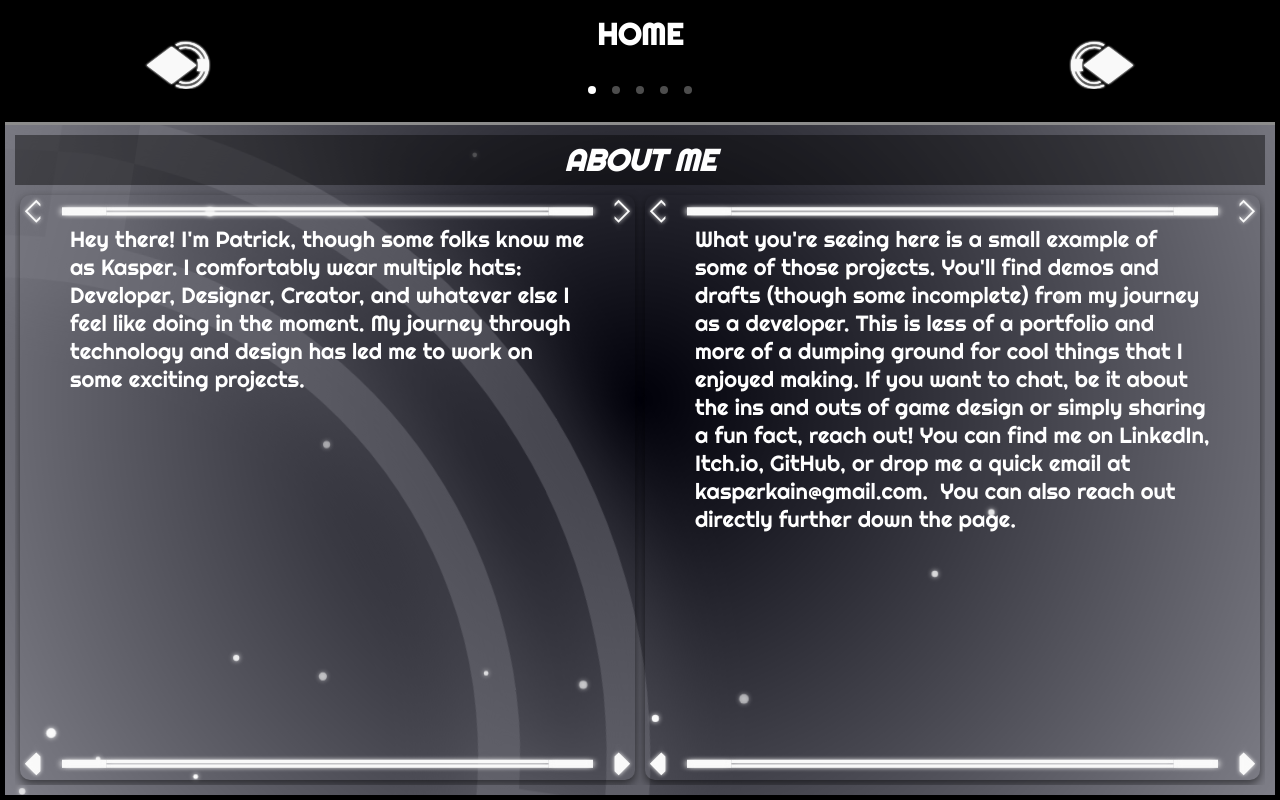
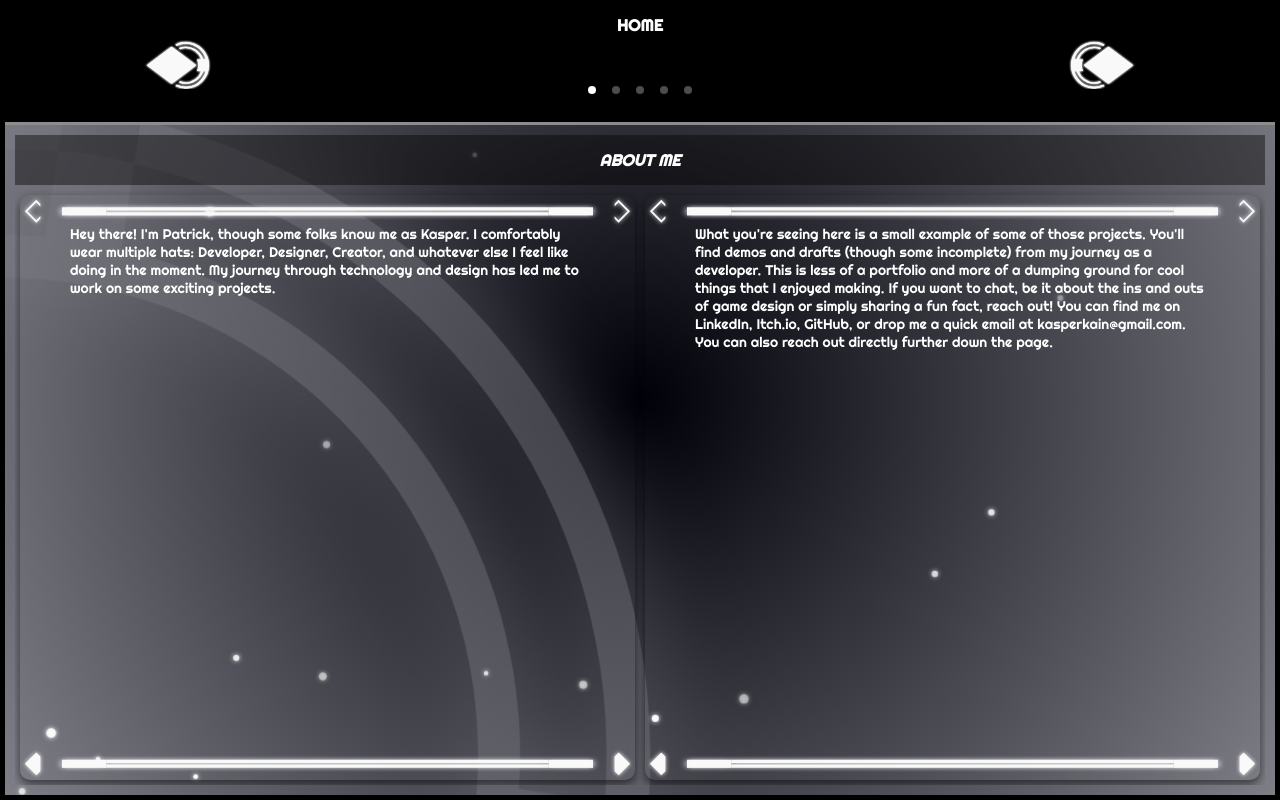
Before and after one commit to KasperKain/portfolio, a React (Vite) app: page / in a window 1280 px wide. Built offline with nearby package versions, Linux system fonts and the light colour scheme; no server answers.

Commit message:
removed vh for mobile support

```diff
--- a/src/App.css
+++ b/src/App.css
@@ -1,11 +1,10 @@
 .App {
   width: 100vw;
-  height: 100vh;
+  height: 100%;
   display: flex;
   flex-direction: column;
   transition: background-color 1s ease-in-out;
   background-color: rgb(44, 44, 44);
-  max-height: 100vh;
   max-width: 100vw;
   overflow: hidden;
   border: 5px solid black;
--- a/src/index.css
+++ b/src/index.css
@@ -14,7 +14,12 @@ body {
   overflow: hidden;
 }
 
-@media (max-width: 668px) {
+html,
+body,
+#root {
+  height: 100%;
+}
+
 pre,
 p {
   font-size: 14px !important;
@@ -25,4 +30,3 @@ body {
 button {
   font-size: 16px;
 }
-}
```
Lines whose indentation alone changed are shown as unchanged.
